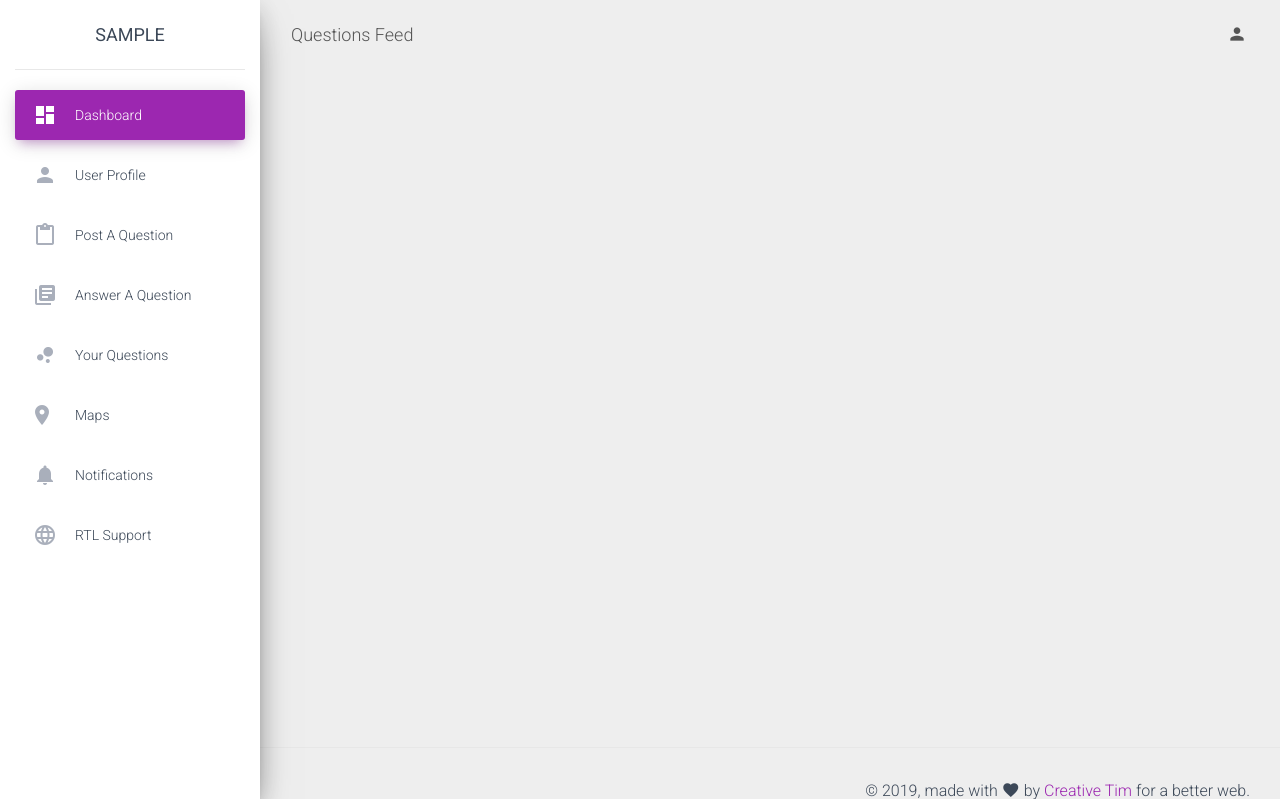
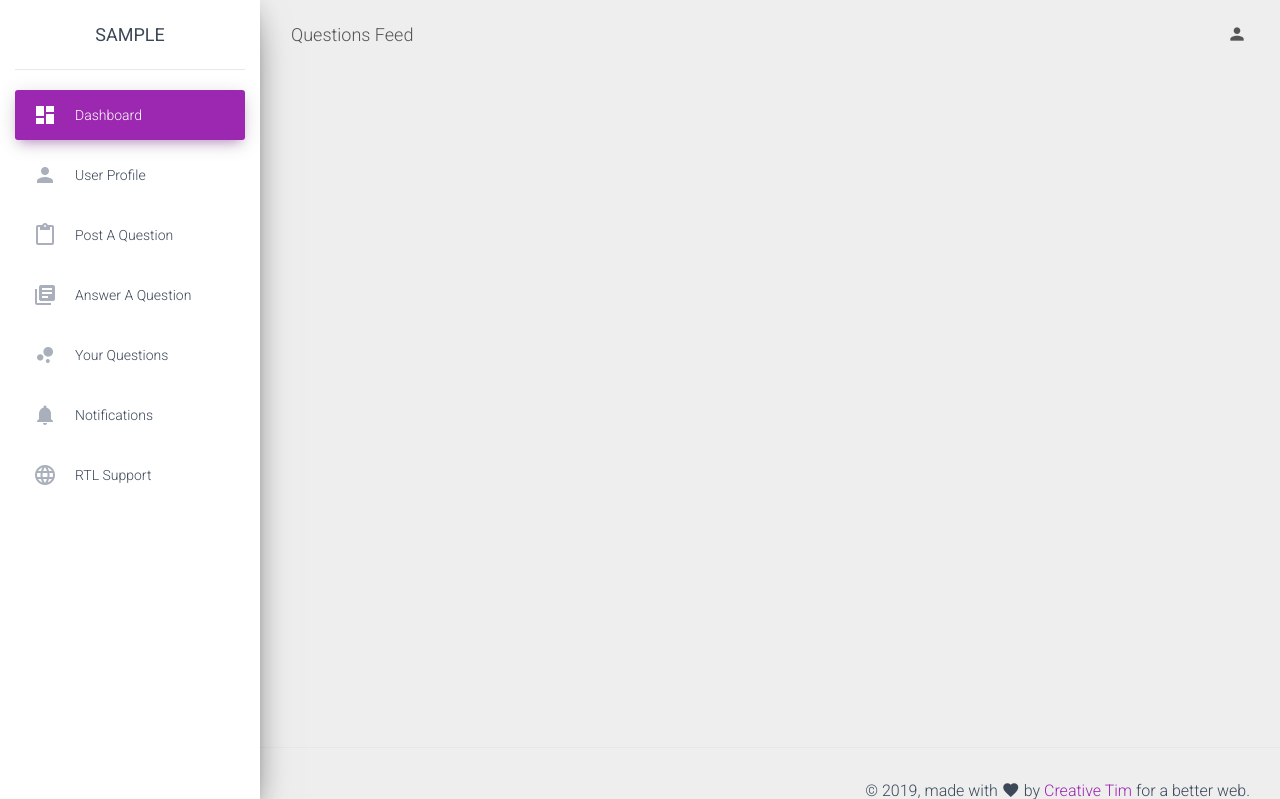
Before and after one commit to Ctrl-plus-C/Athena-42, a Django app: page / in a window 1280 px wide. Shown: the top 799 px of the page. Run offline with Django 3.2, Linux system fonts and the light colour scheme; the visitor is signed in with stand-in values (Sample User, id 1); data that the repository does not hold is empty; some libraries are stand-ins or nearby versions.

Commit message:
remove inconsistencies

```diff
--- a/education/templates/education/dashboard.html
+++ b/education/templates/education/dashboard.html
@@ -43,12 +43,6 @@
             <a class="nav-link" href="{% url 'yourlistedquestions' %}">
               <i class="material-icons">bubble_chart</i>
               <p>Your Questions</p>
-            </a>
-          </li>
-          <li class="nav-item ">
-            <a class="nav-link" href="./map.html">
-              <i class="material-icons">location_ons</i>
-              <p>Maps</p>
             </a>
           </li>
           <li class="nav-item ">
--- a/education/templates/education/listedquestion.html
+++ b/education/templates/education/listedquestion.html
@@ -40,12 +40,6 @@
                     <a class="nav-link" href="{% url 'yourlistedquestions' %}">
                         <i class="material-icons">library_books</i>
                         <p>Your Questions</p>
-                    </a>
-                </li>
-                <li class="nav-item ">
-                    <a class="nav-link" href="./map.html">
-                        <i class="material-icons">location_ons</i>
-                        <p>Maps</p>
                     </a>
                 </li>
                 <li class="nav-item ">
--- a/education/templates/education/postquestion.html
+++ b/education/templates/education/postquestion.html
@@ -40,12 +40,6 @@
           <a class="nav-link" href="{% url 'yourlistedquestions' %}">
             <i class="material-icons">library_books</i>
             <p>Your Questions</p>
-          </a>
-        </li>
-        <li class="nav-item ">
-          <a class="nav-link" href="./map.html">
-            <i class="material-icons">location_ons</i>
-            <p>Maps</p>
           </a>
         </li>
         <li class="nav-item ">
--- a/education/templates/education/userprofile.html
+++ b/education/templates/education/userprofile.html
@@ -40,12 +40,6 @@
                     <a class="nav-link" href="{% url 'yourlistedquestions' %}">
                         <i class="material-icons">library_books</i>
                         <p>Your Questions</p>
-                    </a>
-                </li>
-                <li class="nav-item ">
-                    <a class="nav-link" href="./map.html">
-                        <i class="material-icons">location_ons</i>
-                        <p>Maps</p>
                     </a>
                 </li>
                 <li class="nav-item ">
```
